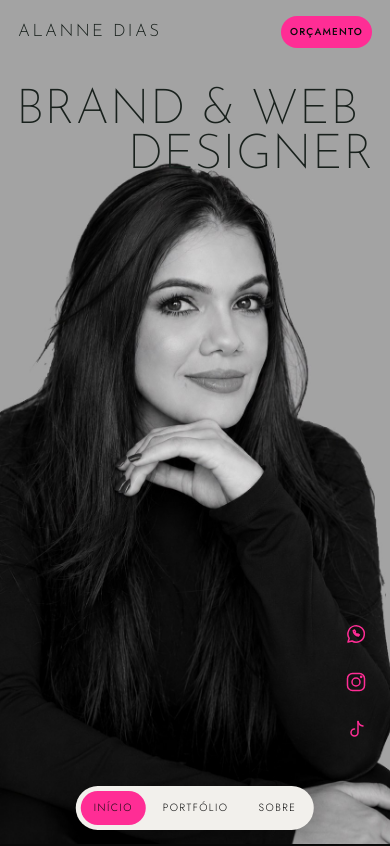
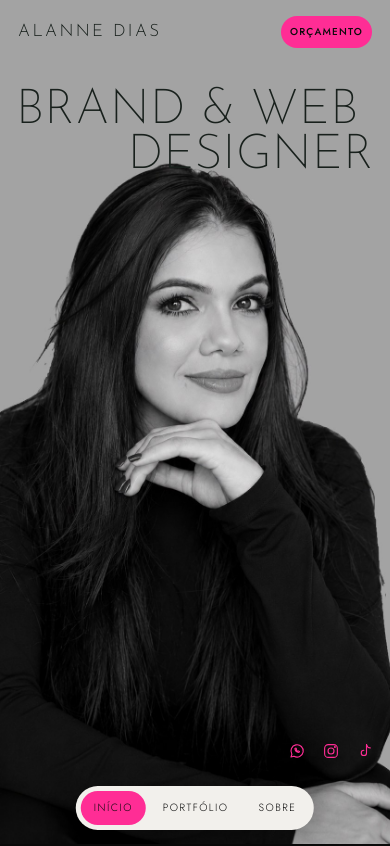
Before and after one commit to AlanneDias/alannedias, a plain HTML site: page index.html in a window 390 px wide. Shown: the top 846 px of the page. Drawn offline with nearby package versions, Linux system fonts and the light colour scheme; no server answers.

Commit message:
Icones da primeira secao na horizontal e menores
Co-Authored-By: Claude Opus 5.5 <noreply@anthropic.com>

```diff
--- a/index.html
+++ b/index.html
@@ -215,9 +215,9 @@ a{color:inherit;text-decoration:none}
   .h2s{position:relative;right:auto;top:auto;order:-0;margin:18px 14px 0;text-align:left;font-size:15.5px;align-self:flex-start;order:1}
   .h2t{order:0}.h2p{order:2}
   .h2d{display:none}
-  .h2soc{display:flex;flex-direction:column;gap:12px;right:16px;bottom:96px}
-  .h2soc a{width:36px;height:36px;display:grid;place-items:center}
-  .h2soc svg{width:24px;height:24px}
+  .h2soc{display:flex;flex-direction:row;gap:16px;right:16px;bottom:84px}
+  .h2soc a{width:auto;height:auto;display:grid;place-items:center}
+  .h2soc svg{width:18px;height:18px}
   .dock{bottom:14px}.dock a{padding:9px 13px;font-size:10.5px}
 }
 /* PRIMEIRA SEÇÃO EM FUNDO CLARO (creme da marca) */
```
